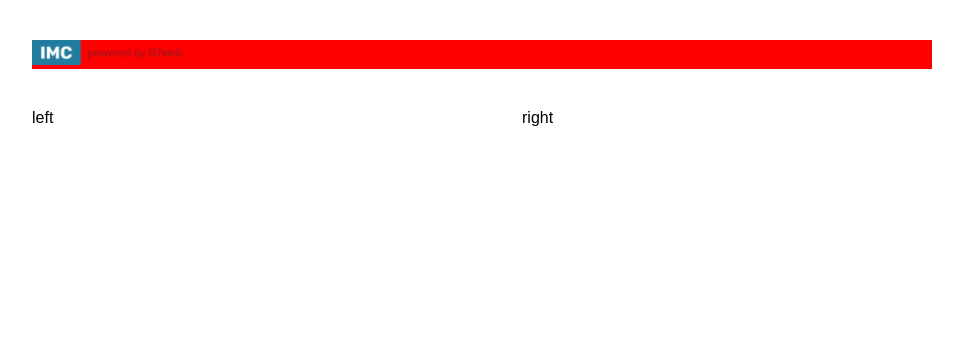
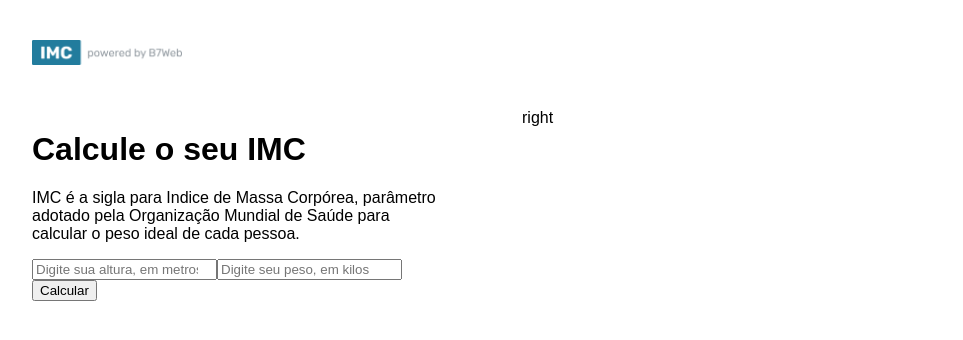
Before and after one commit to johnwss/projetob7imc, a React (Create React App) app: page / in a window 1280 px wide. Shown: the top 340 px of the page, without its empty margins (158-1121 px from the left). Built offline with nearby package versions, Linux system fonts and the light colour scheme.

Commit message:
precss fields

```diff
--- a/src/App.module.css
+++ b/src/App.module.css
@@ -6,7 +6,7 @@ body {
 .headerContainer {
 	max-width: 900px;
 	margin: 40px auto;
-	background-color:red;
+
 }
 .container {
 display: flex;
--- a/src/App.tsx
+++ b/src/App.tsx
@@ -1,9 +1,18 @@
 import React from 'react';
+import { useState } from 'react'
 import logo from './logo.svg';
 import poweredImage from './assets/powered.png'
 import styles from './App.module.css'
 
 function App() {
+const [heightField, setHeightField] = useState<number>(0)
+const [weightField, setWeightField] = useState<number>(0)
+
+const handleCalcButton = () => {
+	if(heightField && weightField){
+	}else{
+	return alert("Preencha todos os campos")}
+}
   return (
 <div className={styles.main}>
 	<header>
@@ -12,7 +21,19 @@ function App() {
 	</div>
 	</header>
 	<div className={styles.container}>
-	<div className={styles.leftSide}>left</div>
+	<div className={styles.leftSide}><h1>Calcule o seu IMC</h1><p> IMC é a sigla para Indice de Massa Corpórea, parâmetro adotado pela Organização Mundial de Saúde para calcular o peso ideal de cada pessoa.</p>
+	<input type="number"
+	placeholder="Digite sua altura, em metros"
+	value={heightField > 0 ? heightField : ""}
+	onChange={e => setHeightField(parseFloat(e.target.value))}
+	/>
+<input type="number"
+	placeholder="Digite seu peso, em kilos"
+	value={weightField > 0 ? weightField : ""}
+	onChange={e => setWeightField(parseFloat(e.target.value))}
+	/>
+	<button onClick={handleCalcButton}>Calcular</button>
+	</div>
 	<div className={styles.rightSide}>right</div>
 </div>
 </div>
```
